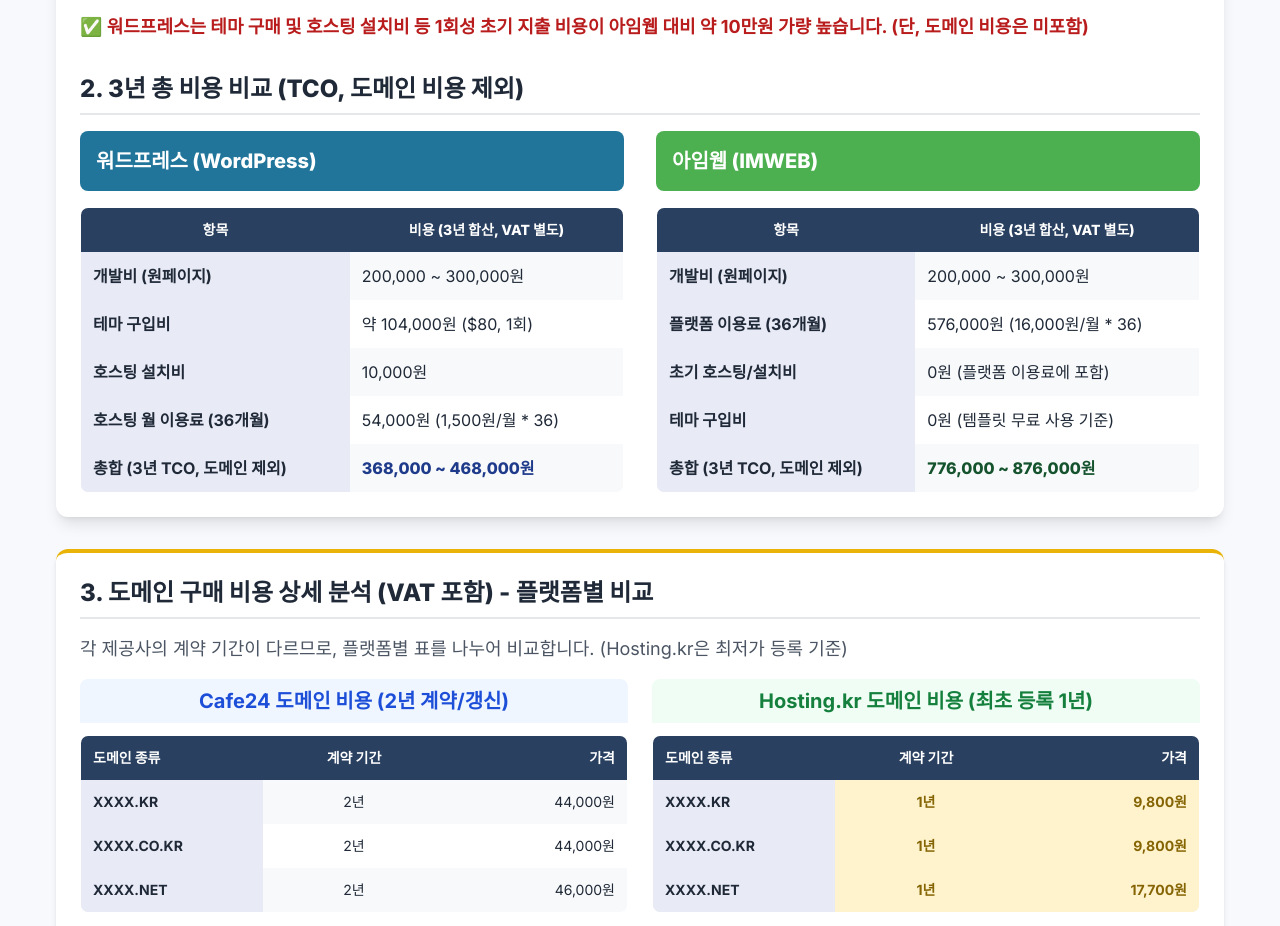
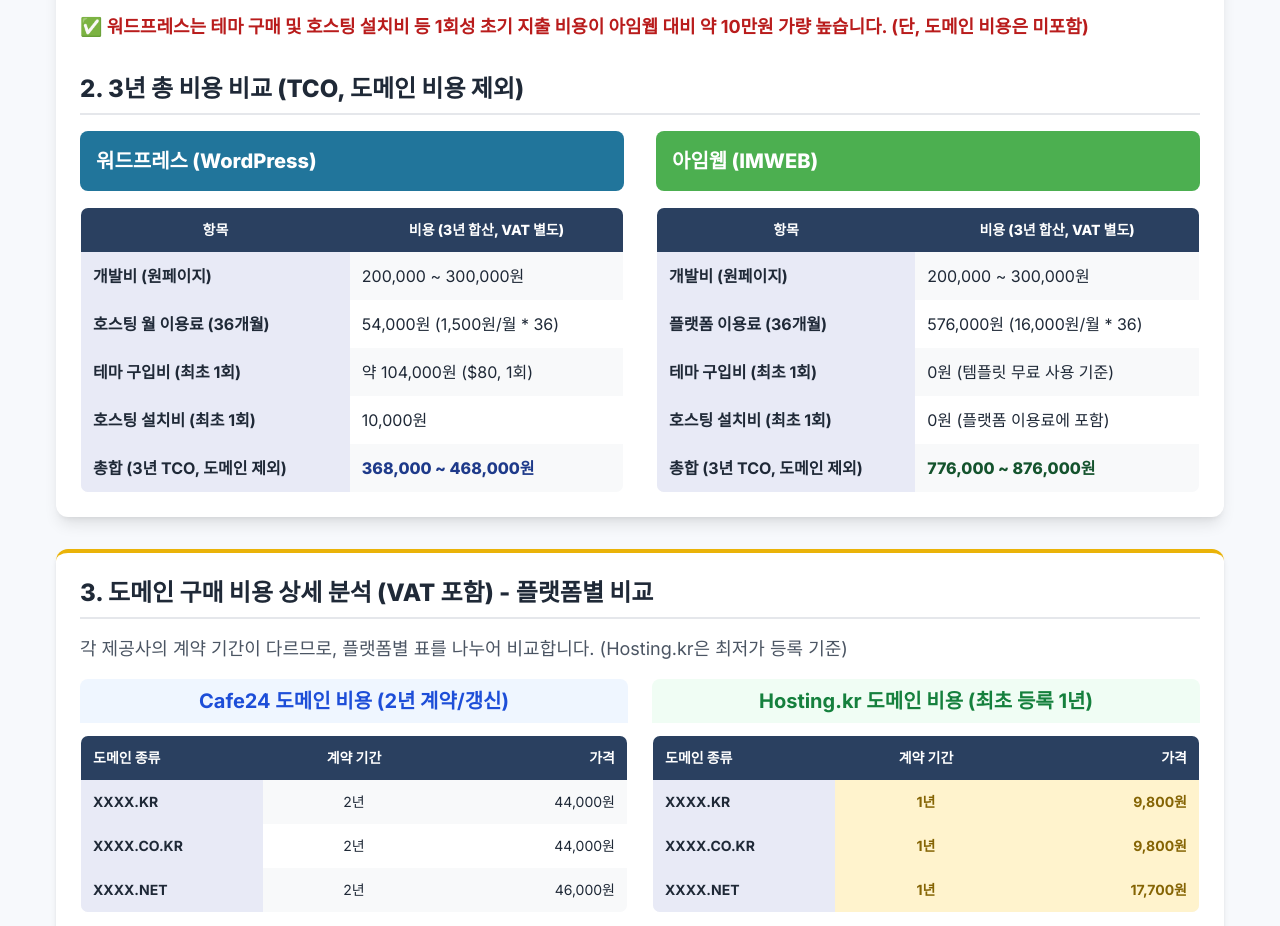
Before and after one commit to gosmarton365/myweb, a plain HTML site: page index.html in a window 1280 px wide. Shown: the part 1780-2706 px from the top of the page. Drawn offline with nearby package versions, Linux system fonts and the light colour scheme; a web font is replaced by a local one.

Commit message:
Update index.html

```diff
--- a/index.html
+++ b/index.html
@@ -234,7 +234,8 @@
                 <!-- 2. 3년 총 비용 비교 (OLD SECTION, Renamed and renumbered) - H3 일관성 적용 -->
                 <h3 class="text-2xl h3-standard">2. 3년 총 비용 비교 (TCO, 도메인 비용 제외)</h3>
 
-                <div class="grid grid-cols-1 lg:grid-cols-2 gap-8">
+                <!-- 수정: lg:grid-cols-2를 md:grid-cols-2로 변경하여 더 작은 화면에서도 가로로 배치되게 함 -->
+                <div class="grid grid-cols-1 md:grid-cols-2 gap-8">
                     <!-- WordPress TCO -->
                     <div>
                         <div class="p-4 rounded-lg wp-tag mb-4">
@@ -249,22 +250,27 @@
                                 </tr>
                             </thead>
                             <tbody>
+                                <!-- 순서 변경 시작: [개발비] -> [호스팅 월 이용료] -> [테마 구입비] -> [호스팅 설치비] -->
                                 <tr>
                                     <td colspan="2" class="text-left">개발비 (원페이지)</td>
                                     <td>200,000 ~ 300,000원</td>
                                 </tr>
                                 <tr>
-                                    <td colspan="2" class="text-left">테마 구입비</td>
+                                    <!-- 호스팅 월 이용료를 두 번째로 배치 -->
+                                    <td colspan="2" class="text-left">호스팅 월 이용료 (36개월)</td>
+                                    <td>54,000원 (1,500원/월 * 36)</td>
+                                </tr>
+                                <tr>
+                                    <!-- 테마 구입비를 세 번째로 배치 -->
+                                    <td colspan="2" class="text-left">테마 구입비 (최초 1회)</td>
                                     <td>약 104,000원 ($80, 1회)</td>
                                 </tr>
                                 <tr>
-                                    <td colspan="2" class="text-left">호스팅 설치비</td>
+                                    <!-- 호스팅 설치비를 네 번째로 배치 -->
+                                    <td colspan="2" class="text-left">호스팅 설치비 (최초 1회)</td>
                                     <td>10,000원</td>
                                 </tr>
-                                <tr>
-                                    <td colspan="2" class="text-left">호스팅 월 이용료 (36개월)</td>
-                                    <td>54,000원 (1,500원/월 * 36)</td>
-                                </tr>
+                                <!-- 순서 변경 끝 -->
                                 <tr class="bg-blue-200 font-extrabold text-blue-900">
                                     <td colspan="2">총합 (3년 TCO, 도메인 제외)</td>
                                     <td>368,000 ~ 468,000원</td>
@@ -287,22 +293,27 @@
                                 </tr>
                             </thead>
                             <tbody>
+                                <!-- 순서 변경 시작: [개발비] -> [플랫폼 이용료] -> [테마 구입비] -> [호스팅 설치비] -->
                                 <tr>
                                     <td colspan="2" class="text-left">개발비 (원페이지)</td>
                                     <td>200,000 ~ 300,000원</td>
                                 </tr>
                                 <tr>
+                                    <!-- 플랫폼 이용료를 두 번째로 배치 -->
                                     <td colspan="2" class="text-left">플랫폼 이용료 (36개월)</td>
                                     <td>576,000원 (16,000원/월 * 36)</td>
                                 </tr>
                                 <tr>
-                                    <td colspan="2" class="text-left text-red-600">초기 호스팅/설치비</td>
+                                    <!-- 테마 구입비를 세 번째로 배치 (0원 처리) -->
+                                    <td colspan="2" class="text-left text-gray-500">테마 구입비 (최초 1회)</td>
+                                    <td>0원 (템플릿 무료 사용 기준)</td>
+                                </tr>
+                                <tr>
+                                    <!-- 호스팅 설치비를 네 번째로 배치 (0원 처리) -->
+                                    <td colspan="2" class="text-left text-gray-500">호스팅 설치비 (최초 1회)</td>
                                     <td>0원 (플랫폼 이용료에 포함)</td>
                                 </tr>
-                                <tr>
-                                    <td colspan="2" class="text-left text-red-600">테마 구입비</td>
-                                    <td>0원 (템플릿 무료 사용 기준)</td>
-                                </tr>
+                                <!-- 순서 변경 끝 -->
                                 <tr class="bg-green-200 font-extrabold text-green-900">
                                     <td colspan="2">총합 (3년 TCO, 도메인 제외)</td>
                                     <td>776,000 ~ 876,000원</td>
```
